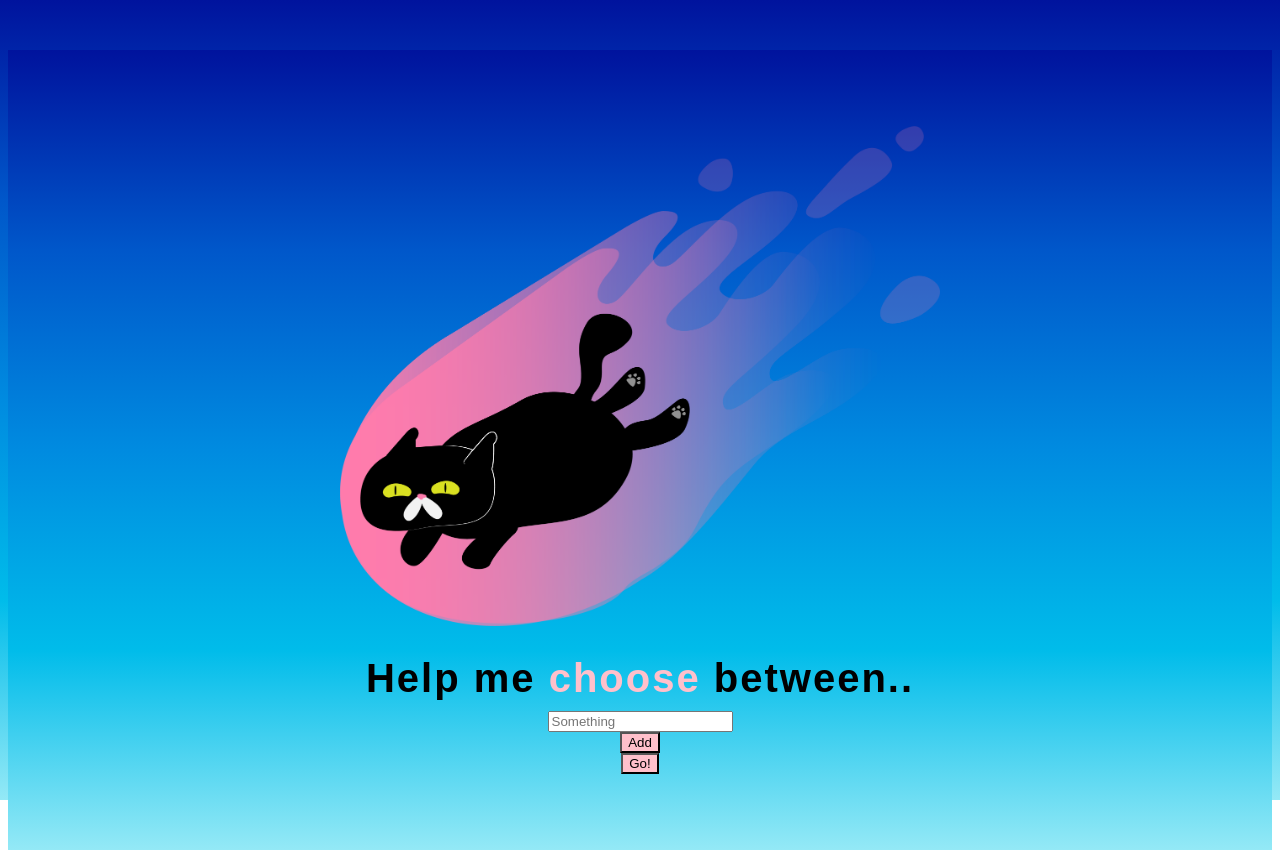
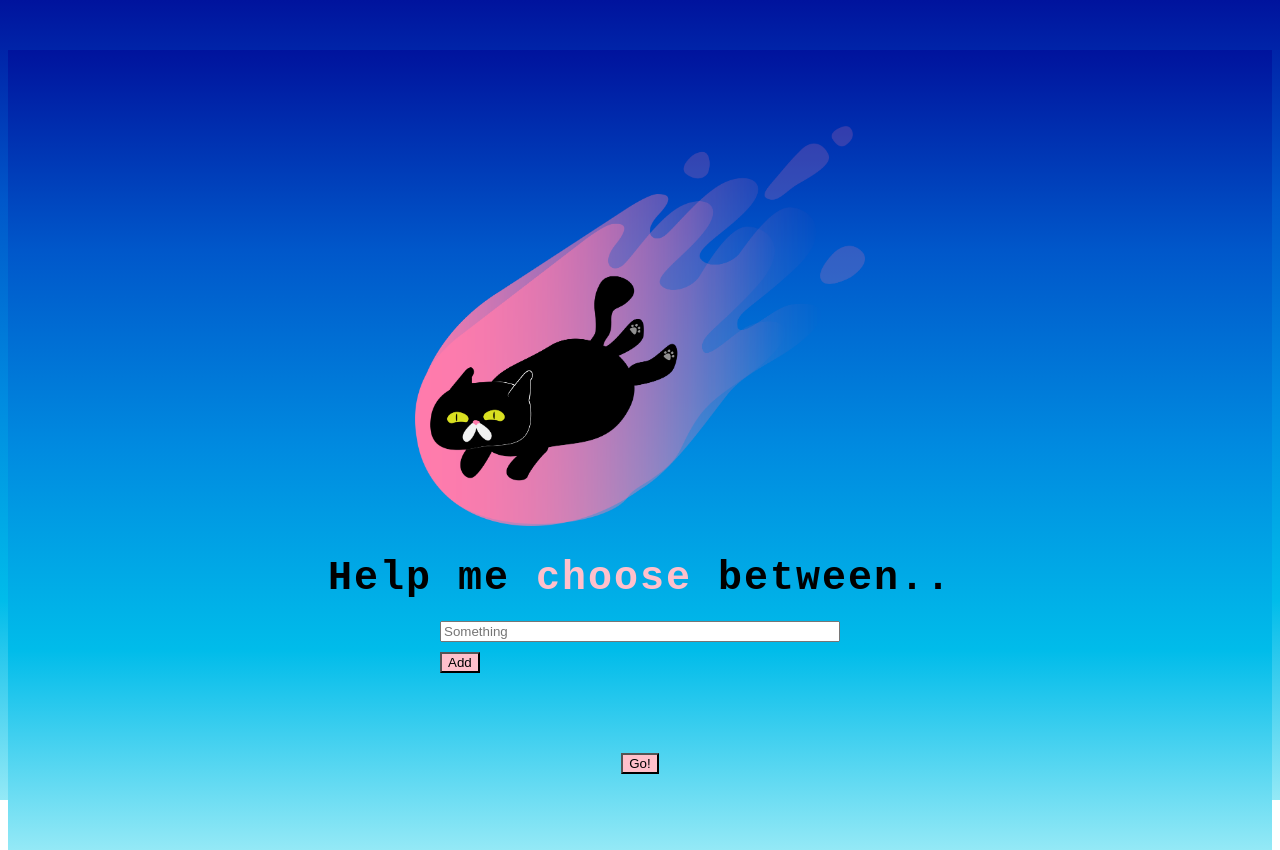
Before and after one commit to hannaberg/help-me-choose, a plain HTML site: page index.html in a window 1280 px wide. Drawn offline with Linux system fonts and the light colour scheme.

Commit message:
add classes to target elements in CSS

```diff
--- a/index.html
+++ b/index.html
@@ -6,18 +6,16 @@
   </head>
   <link href="./main.css" rel="stylesheet">
   <body>
-    <body style="text-align:center">
     <div>
-      <img src="KATT.png" height="500" width="600">
+      <img src="KATT.png" height="400" width="450">
     </div>
-    <h1 style="font-family: arial;">Help me <word style="color:pink;">choose</word> between..</h1>
-    <div>
-      <div>
+    <h1 style="font-family: ;">Help me <word style="color:pink;">choose</word> between..</h1>
+    <div class="inputSection">
+      <div class="inputs">
         <input placeholder="Something"></input>
     </div>
-    <button>Add</button>
+    <button class="addOption">Add</button>
   </div>
   <button>Go!</button>
   </body>
-</body>
 </html>
```
